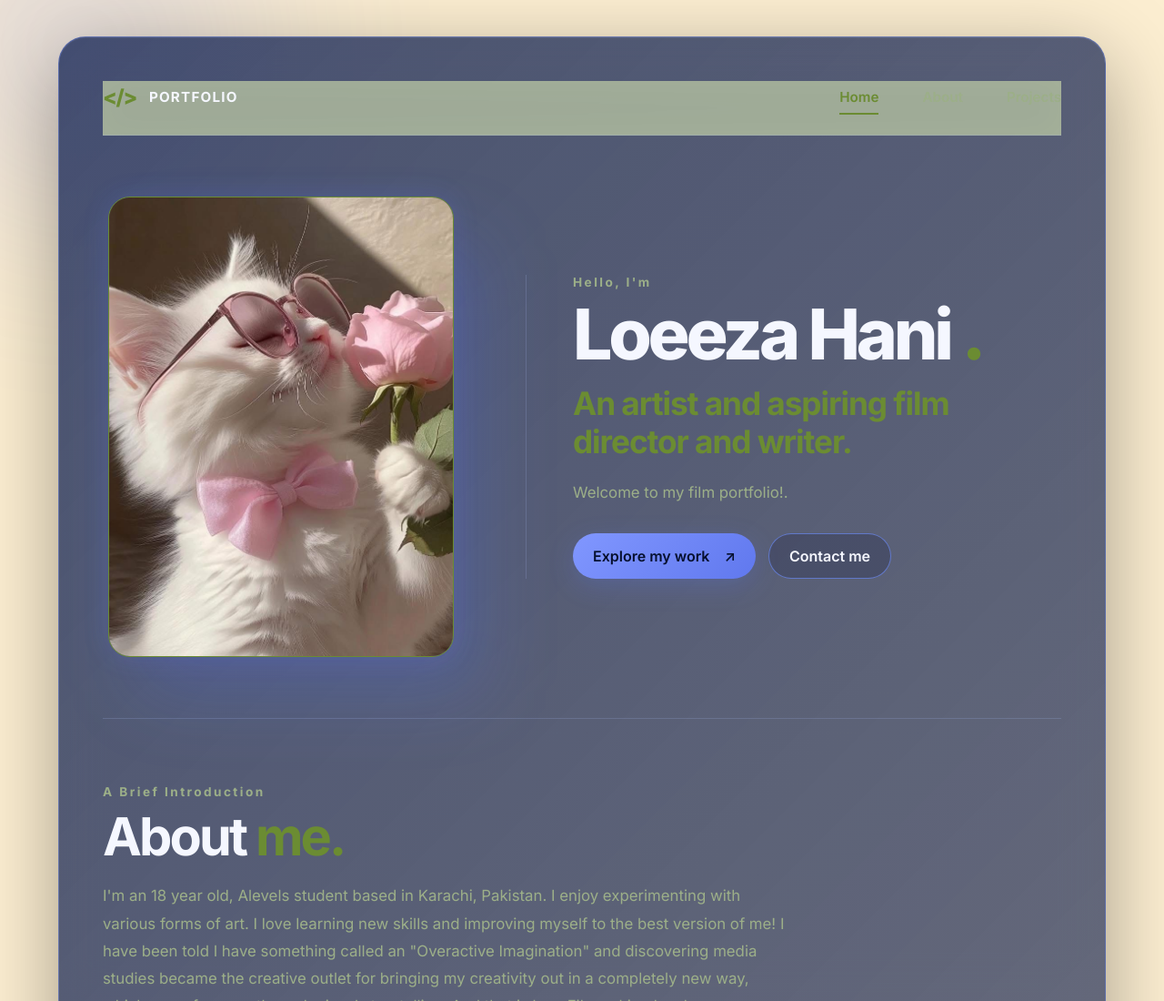
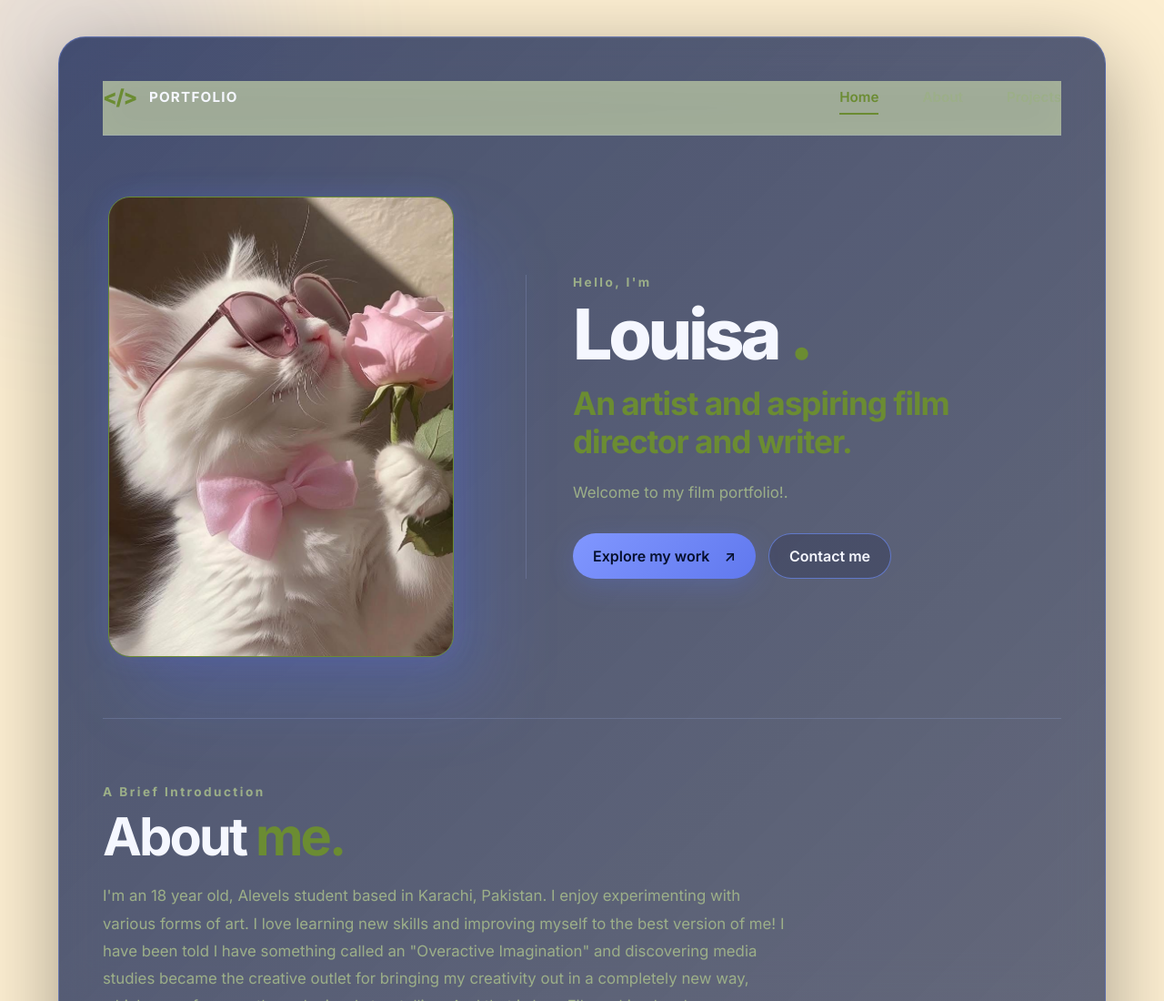
Before and after one commit to Archie-84698/Loeeza-Hani-Film-Portfolio, a plain HTML site: page index.html in a window 1280 px wide. Shown: the top 1100 px of the page at 91% size. Drawn offline with Linux system fonts and the light colour scheme.

Commit message:
Update index.html

```diff
--- a/index.html
+++ b/index.html
@@ -28,7 +28,7 @@
         </div>
         <div class="hero-content">
           <p class="eyebrow">Hello, I'm </p>
-          <h1>Loeeza Hani <span>.</span></h1>
+          <h1>Louisa <span>.</span></h1>
           <h2>An artist and aspiring film director and writer. </h2>
           <p class="intro">Welcome to my film portfolio!.</p>
           <div class="actions">
```
